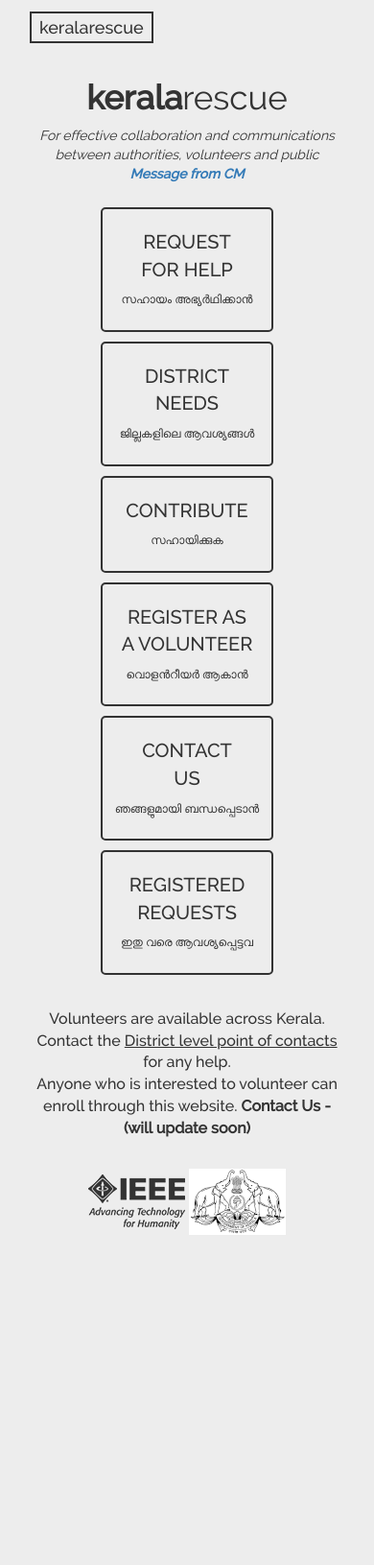
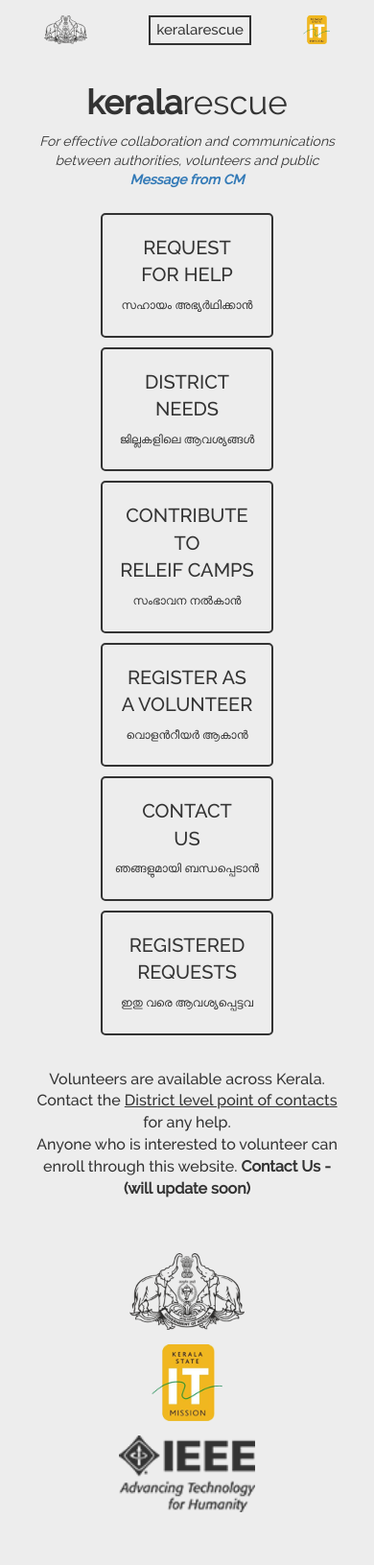
Before and after one commit to biswaz/rescuekerala, a Django app: page / in a window 390 px wide. Shown: the whole page at 96% size. Before the commit the page ends 1287 px from the top, so only its background shows below. Run offline with Django 3.2, Linux system fonts and the light colour scheme; parts of the project's set-up code (start-up, migrations or seed data) failed here and were passed over; some libraries are stand-ins or nearby versions.

Commit message:
Added Kerala Government, Kerala IT Mission Logos

```diff
--- a/static/css/style.css
+++ b/static/css/style.css
@@ -12,7 +12,11 @@ body{
     border: 2px solid #333333;
     padding: 6px 10px;
     font-weight: 500;
-    text-decoration: none
+    text-decoration: none;
+    display:inline-block;margin-top:5px;
+}
+.nav-logo{
+    height: 60px;
 }
 .backtohome{
     float:right;
@@ -69,15 +73,20 @@ form{
     max-width: 600px;
 }
 footer{
-    margin: 30px 0;
+    margin: 40px 0;
 }
 .ml.small{
     font-size: 0.6em;
 }
+.footer-logo{
+    height: 60px;
+    margin: 15px;
+}
 @media screen and (max-width: 640px) {
     .brand-logo,.brand-logo:hover{
-        font-size: 18px;
-        padding: 4px 8px;
+        font-size: 15px;
+        padding: 3px 6px;
+        margin-top: 0;
     }
     h1.main-logo{
         font-size: 3.5rem;
@@ -94,6 +103,15 @@ footer{
     }
     a.home-button .text{
         font-size: 2rem;
+    }
+
+    .nav-logo{
+        height: 30px;
+    }
+    .footer-logo{
+        height: 80px;
+        display: block;
+        margin: 15px auto;
     }
 }
 
--- a/templates/base.html
+++ b/templates/base.html
@@ -28,9 +28,15 @@
  {% block body %}
 
 <nav class="navbar">
-    <a class="brand-logo" href="/">keralarescue</a>
-    {# <a href="/" class="backtohome">{% bootstrap_icon "home" %} &nbsp; Back To Home</a> #}
-    {# <a href="/volunteers" class="contactus">{% bootstrap_icon "phone" %} &nbsp; Contact Us</a> #}
+    <div class="col-sm-4 col-xs-4">
+      <img src="{% static 'images/kerala-government.png' %}" class="nav-logo" style="float:left">
+    </div>
+    <div class="col-sm-4 col-xs-4 text-center">
+        <a class="brand-logo" href="/">keralarescue</a>
+    </div>
+    <div class="col-sm-4 col-xs-4">
+        <img src="{% static 'images/it-mission.png' %}" class="nav-logo" style="float: right;">
+    </div>
 </nav>
 <div class="container">
 
@@ -44,8 +50,9 @@
 
 <footer class="footer">
   <div class="container text-center">
-    <img src="{% static 'images/ieeelogo.png' %}">
-    <img src="{% static 'images/emblem.png' %}">
+    <img src="{% static 'images/kerala-government.png' %}" class="footer-logo">
+    <img src="{% static 'images/it-mission.png' %}" class="footer-logo">
+    <img src="{% static 'images/ieeelogo.png' %}" class="footer-logo">
   </div>
 </footer>
 
--- a/templates/home.html
+++ b/templates/home.html
@@ -25,10 +25,10 @@
         </span>
     </a>
     <a href="/reg_contrib" class="home-button card" role="button">
-        {% bootstrap_icon "globe" %}
+        {% bootstrap_icon "apple" %}
         <span class="text">
-            Contribute<br/>
-            <span class="ml small">സഹായിക്കുക</span>
+            Contribute To<br/>Releif Camps
+            <span class="ml small">സംഭാവന നല്‍കാന്‍</span>
         </span>
     </a>
     <a href="/volunteer" class="home-button card" role="button">
```
Also changed, not shown: floodrelief/settings.py (+9 -2 lines), static/images/it-mission.png (added), static/images/kerala-government.png (added).
